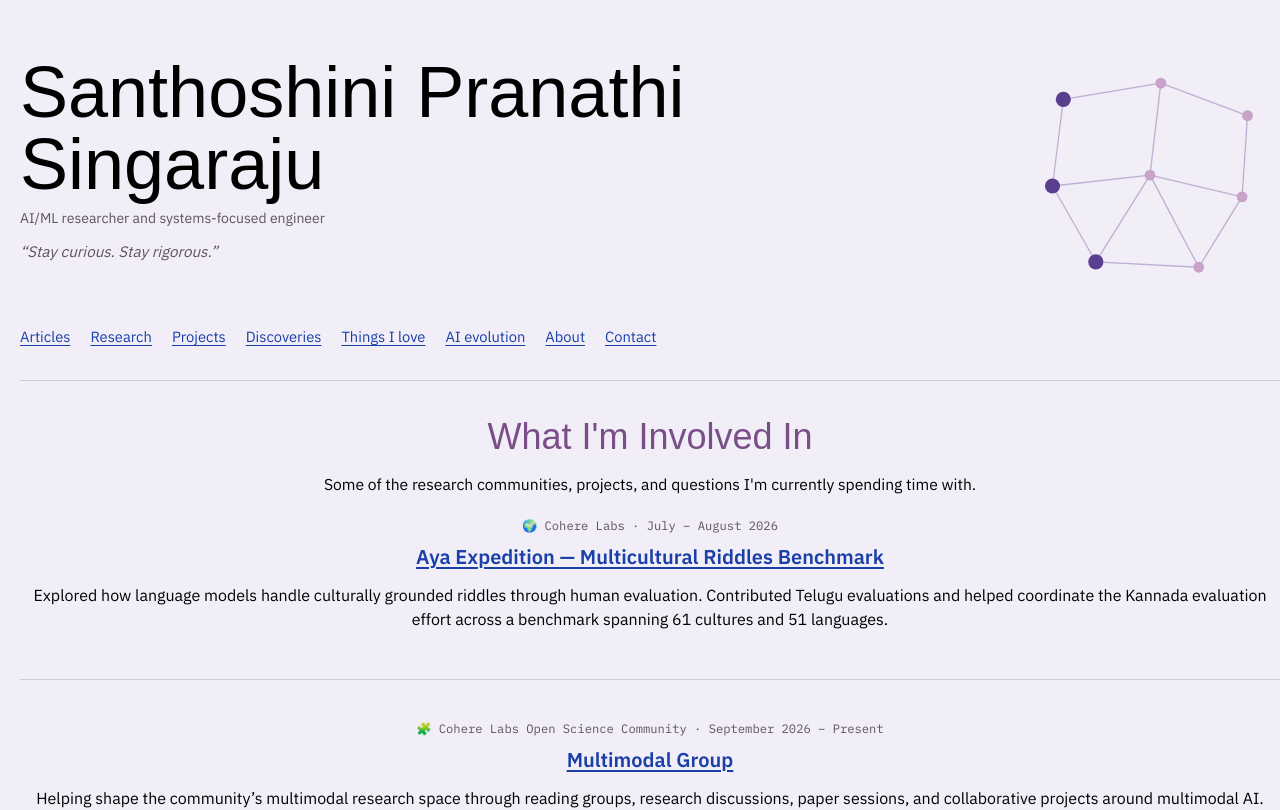
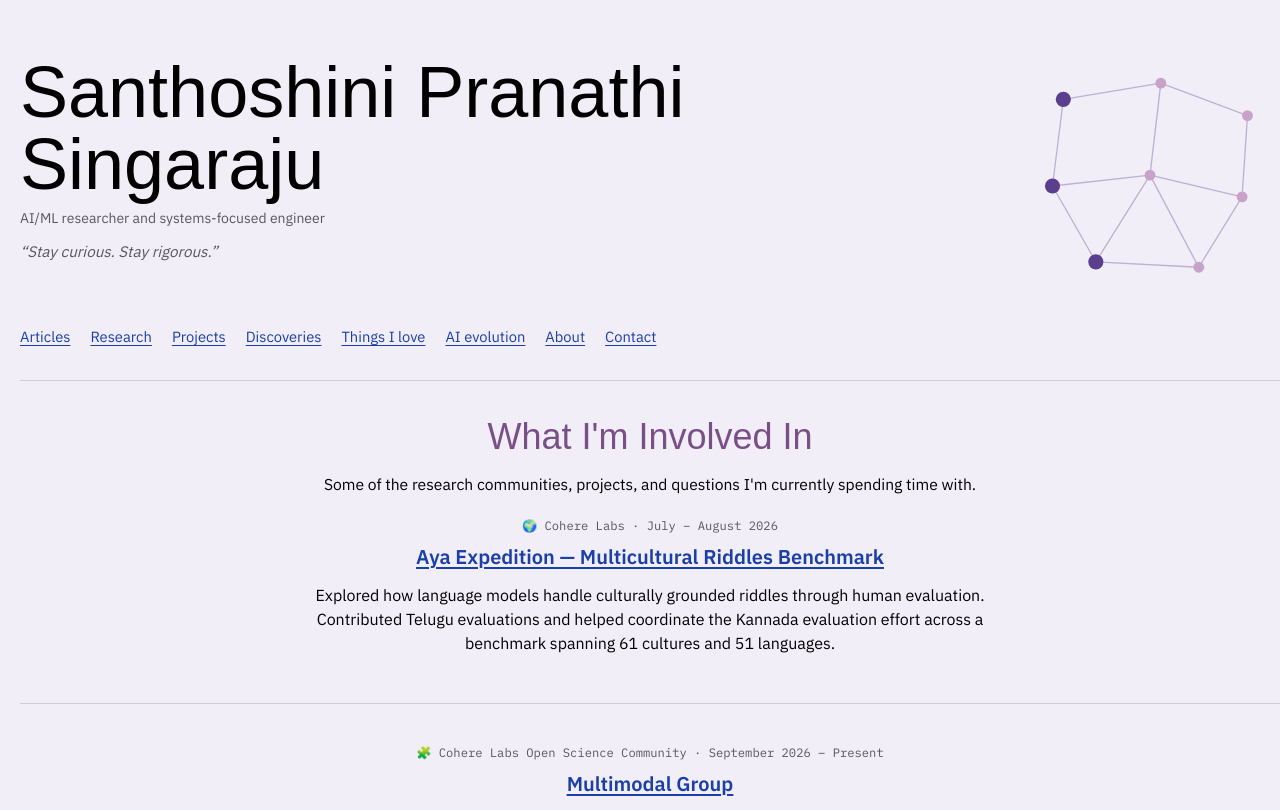
Before and after one commit to pranathi000/portfolio, a Next.js app: page / in a window 1280 px wide. Shown: the top 810 px of the page. Built offline with nearby package versions, Linux system fonts and the light colour scheme; a web font is replaced by a local one.

Commit message:
Update tailwind.config.ts

```diff
--- a/tailwind.config.ts
+++ b/tailwind.config.ts
@@ -16,7 +16,7 @@ const config: Config = {
         sans: ["var(--font-sans)", "ui-sans-serif", "system-ui", "sans-serif"],
         mono: ["var(--font-mono)", "ui-monospace", "monospace"],
       },
-      maxWidth: { prose: "1400px" },
+      maxWidth: { prose: "700px" },
     },
   },
   plugins: [],
```
